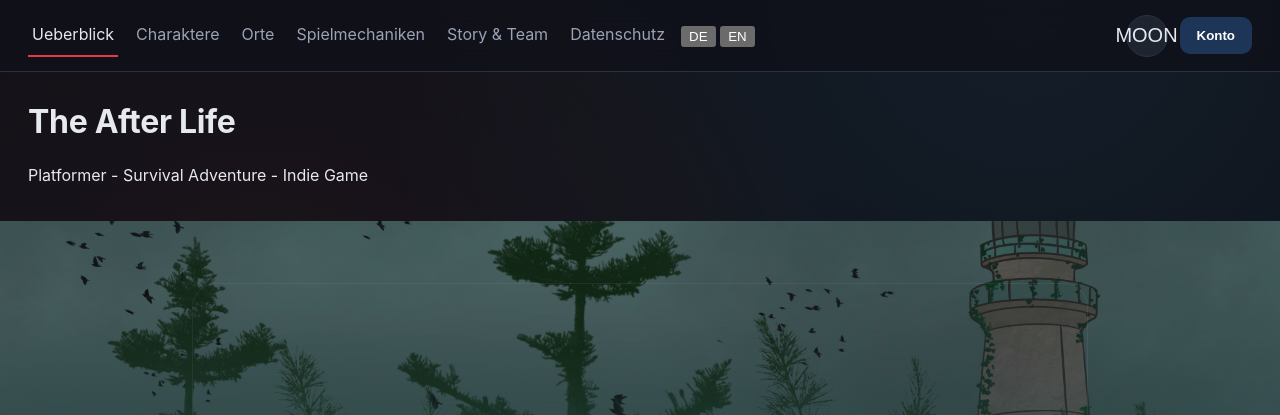
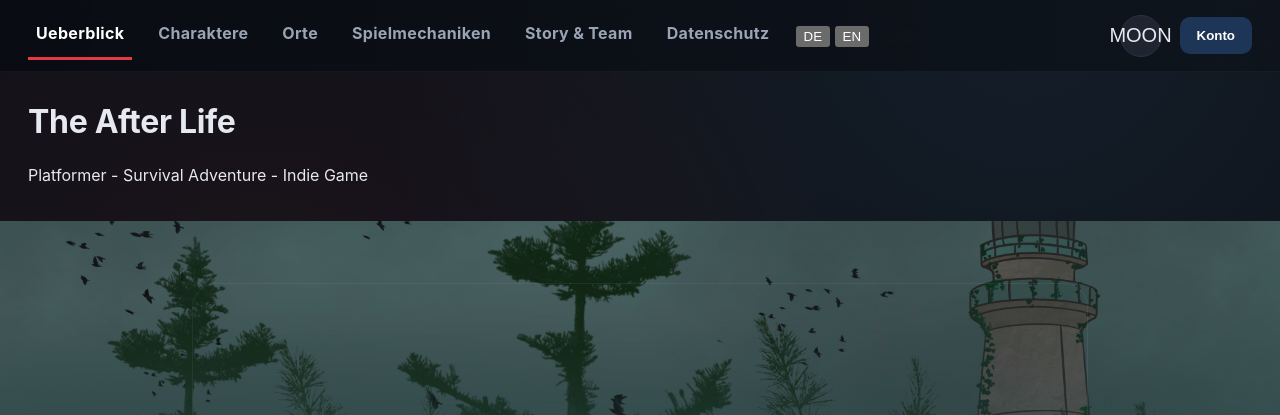
Before and after one commit to Noor8686/the-after-life-website, a PHP site: page /index.html in a window 1280 px wide. Shown: the top 415 px of the page. Run offline with PHP 8.4, Linux system fonts and the light colour scheme.

```diff
--- a/style.css
+++ b/style.css
@@ -80,14 +80,14 @@ h2 { border-bottom: 1px solid var(--color-border); padding-bottom: 6px; }
 nav {
   position: fixed;
   inset: 0 0 auto 0;
-  height: var(--nav-height);
+  min-height: var(--nav-height);
   display: flex;
-  gap: 12px;
+  gap: 18px;
   align-items: center;
-  padding: 0 28px;
-  background: rgba(15,17,25,0.8);
-  backdrop-filter: blur(12px);
-  border-bottom: 1px solid var(--color-border);
+  padding: 10px 28px;
+  background: linear-gradient(90deg, rgba(9,12,18,0.95), rgba(14,20,28,0.92));
+  backdrop-filter: blur(14px);
+  border-bottom: 1px solid rgba(255,255,255,0.04);
   z-index: 1000;
   transition: box-shadow var(--ease), background var(--ease);
 }
@@ -96,20 +96,31 @@ nav.nav-shadow { box-shadow: var(--shadow-soft); background: rgba(15,17,25,0.9);
 
 .nav-links {
   display: flex;
-  gap: 14px;
+  gap: 18px;
   flex-wrap: wrap;
 }
 
 nav a {
   text-decoration: none;
-  padding: 8px 4px;
+  padding: 10px 8px;
   color: var(--color-text-muted);
-  border-bottom: 2px solid transparent;
-  transition: color var(--ease), border-color var(--ease), transform var(--ease);
+  border-bottom: 3px solid transparent;
+  letter-spacing: 0.02em;
+  font-weight: 700;
+  transition: color var(--ease), border-color var(--ease), transform var(--ease), background var(--ease);
 }
 
-nav a:hover { color: var(--color-text); transform: translateY(-1px); }
-nav a.active { color: var(--color-text); border-color: var(--color-accent); }
+nav a:hover {
+  color: #fff;
+  transform: translateY(-1px);
+  background: rgba(255,255,255,0.03);
+  border-radius: 6px;
+  padding-inline: 12px;
+}
+nav a.active {
+  color: #fff;
+  border-color: var(--color-accent);
+}
 
 .nav-toggle {
   display: none;
```
